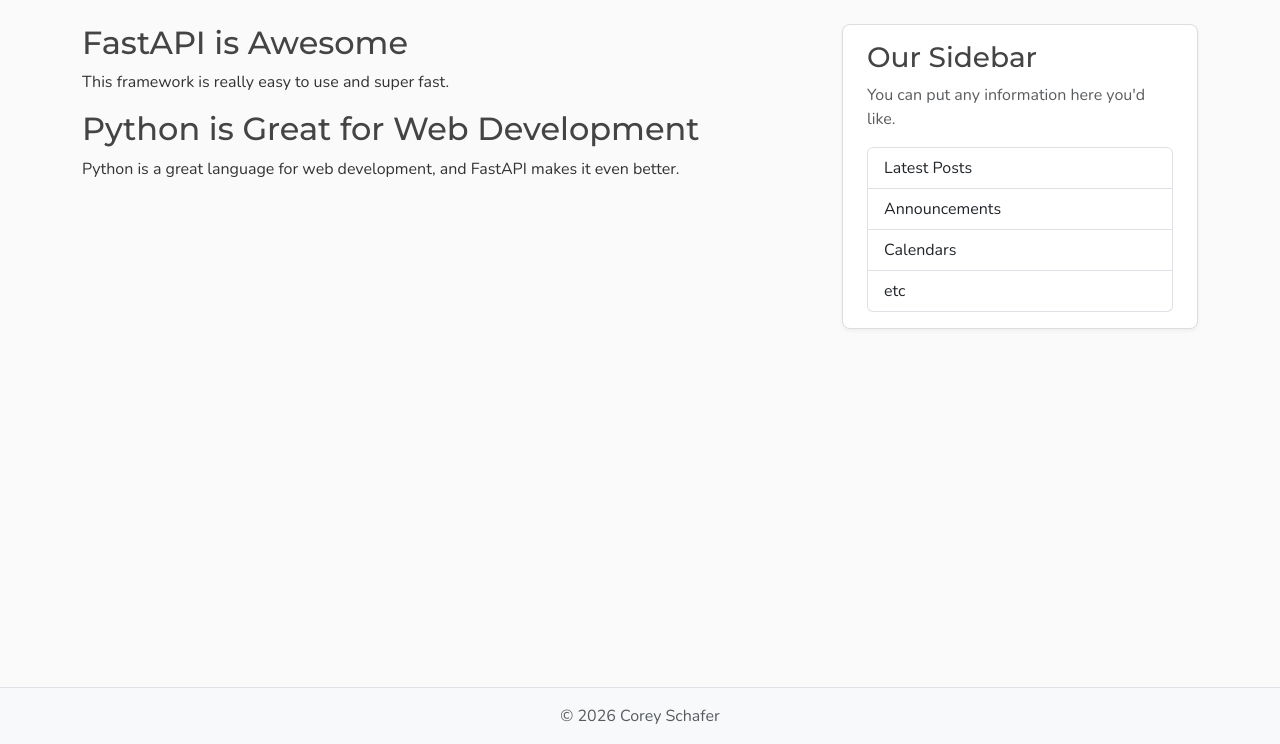
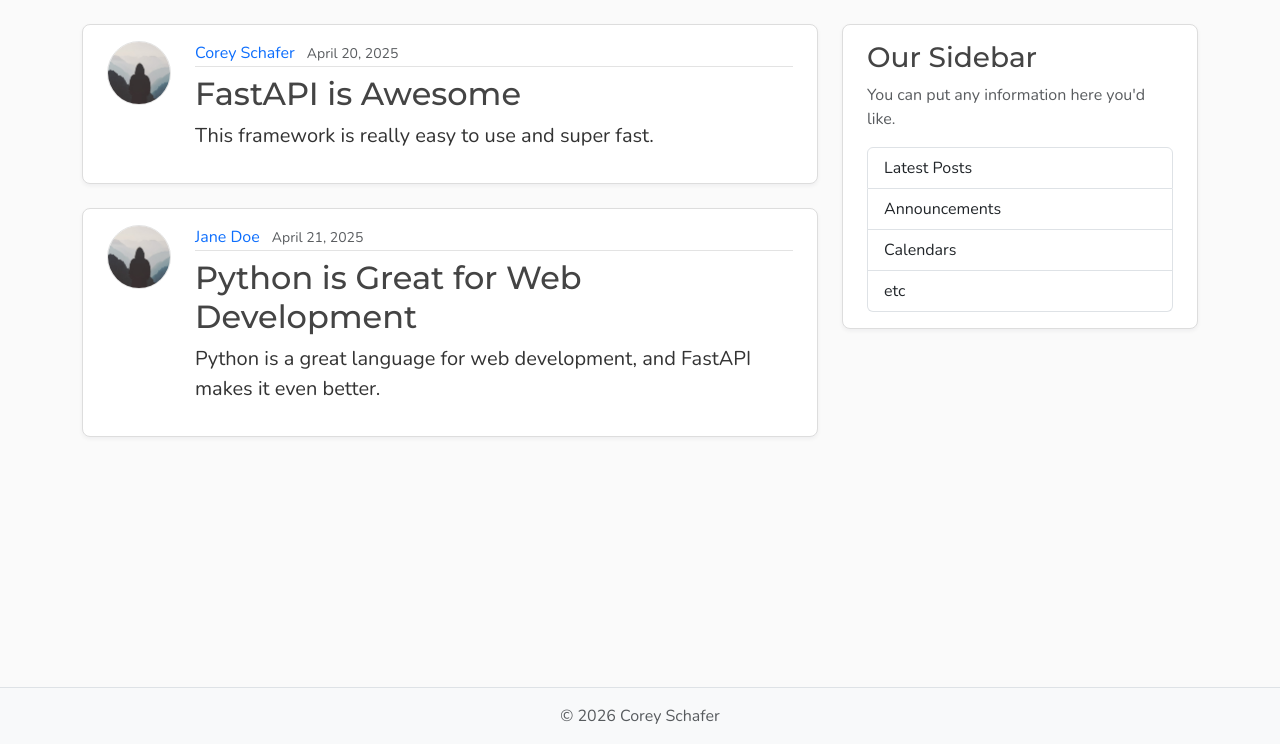
Before and after one commit to FranklinMonro/fastAPI, a FastAPI app: page / in a window 1280 px wide. Shown: the part 56-800 px from the top of the page. Run offline with FastAPI, Linux system fonts and the light colour scheme.

Commit message:
fastapi part 2

```diff
--- a/main.py
+++ b/main.py
@@ -1,7 +1,10 @@
 from fastapi import FastAPI, Request
+from fastapi.staticfiles import StaticFiles
 from fastapi.templating import Jinja2Templates
 
 app = FastAPI()
+
+app.mount("/static", StaticFiles(directory="static"), name="static")
 
 templates = Jinja2Templates(directory="templates")
 
--- a/templates/home.html
+++ b/templates/home.html
@@ -1,8 +1,25 @@
 {% extends "layout.html" %}
-
 {% block content %}
-    {% for post in posts %}
-      <h2>{{ post.title}}</h2>
-      <p>{{ post.content }}</p>
-    {% endfor %}
+  {% for post in posts %}
+    <article class="content-section py-3 px-4 mb-4">
+      <div class="d-flex align-items-start gap-4">
+        <img class="rounded-circle article-img flex-shrink-0"
+             src="{{ url_for('static', path='profile_pics/default.jpg') }}"
+             alt="{{ post.author }}'s profile picture"
+             width="64"
+             height="64"
+             loading="lazy">
+        <div class="flex-grow-1">
+          <div class="article-metadata mb-2">
+            <a class="me-2" href="#">{{ post.author }}</a>
+            <small class="text-body-secondary">{{ post.date_posted }}</small>
+          </div>
+          <h2>
+            <a class="article-title" href="#">{{ post.title }}</a>
+          </h2>
+          <p class="article-content">{{ post.content }}</p>
+        </div>
+      </div>
+    </article>
+  {% endfor %}
 {% endblock content %}
--- a/templates/layout.html
+++ b/templates/layout.html
@@ -43,19 +43,19 @@
           crossorigin="anonymous">
 
     <!-- Stylesheet -->
-    <link rel="stylesheet" type="text/css" href="/static/css/main.css">
+    <link rel="stylesheet" type="text/css" href="{{ url_for('static', path='css/main.css')}}">
 
     <!-- Set a theme color that matches your website's primary color -->
     <meta name="theme-color" content="#527c9f">
 
     <!-- Favicon for all browsers -->
-    <link rel="icon" href="/static/icons/favicon.ico" sizes="any">
-    <link rel="icon" href="/static/icons/icon.svg" type="image/svg+xml">
+    <link rel="icon" href="{{ url_for('static', path='icons/favicon.ico')}}" sizes="any">
+    <link rel="icon" href="{{ url_for('static', path='icons/icon.svg')}}" type="image/svg+xml">
 
     <!-- Apple touch icon for iOS devices -->
-    <link rel="apple-touch-icon" sizes="180x180" href="/static/icons/icon.png">
+    <link rel="apple-touch-icon" sizes="180x180" href="{{ url_for('static', path='icons/icon.png')}}">
     <!-- Web app manifest for Progressive Web Apps -->
-    <link rel="manifest" href="/static/site.webmanifest">
+    <link rel="manifest" href="{{ url_for('static', path='site.webmanifest')}}">
 
     <!-- Content Security Policy: Uncomment to enhance security by restricting where content can be loaded from (useful for preventing certain attacks like XSS). Update if adding external sources (e.g., Google Fonts, Bootstrap CDN, analytics, etc). -->
     <!-- <meta http-equiv="Content-Security-Policy" content=" default-src 'self'; script-src 'self' code.jquery.com; style-src 'self' fonts.googleapis.com; font-src fonts.gstatic.com; img-src 'self' images.examplecdn.com; "> -->
@@ -65,7 +65,7 @@
       <nav class="navbar navbar-expand-md bg-steel fixed-top"
           data-bs-theme="dark">
         <div class="container">
-          <a class="navbar-brand me-4" href="#">FastAPI Blog</a>
+          <a class="navbar-brand me-4" href="{{ url_for('home')}}">FastAPI Blog</a>
           <button class="navbar-toggler"
                   type="button"
                   data-bs-toggle="collapse"
@@ -77,7 +77,7 @@
           </button>
           <div class="collapse navbar-collapse" id="navbarToggle">
             <div class="navbar-nav me-auto">
-              <a class="nav-link active" aria-current="page" href="#">Home</a>
+              <a class="nav-link active" aria-current="page" href="{{ url_for('home')}}">Home</a>
             </div>
             <!-- Navbar Right Side -->
             <div class="navbar-nav">
```
Also changed, not shown: .devcontainer/devcontainer.json.
